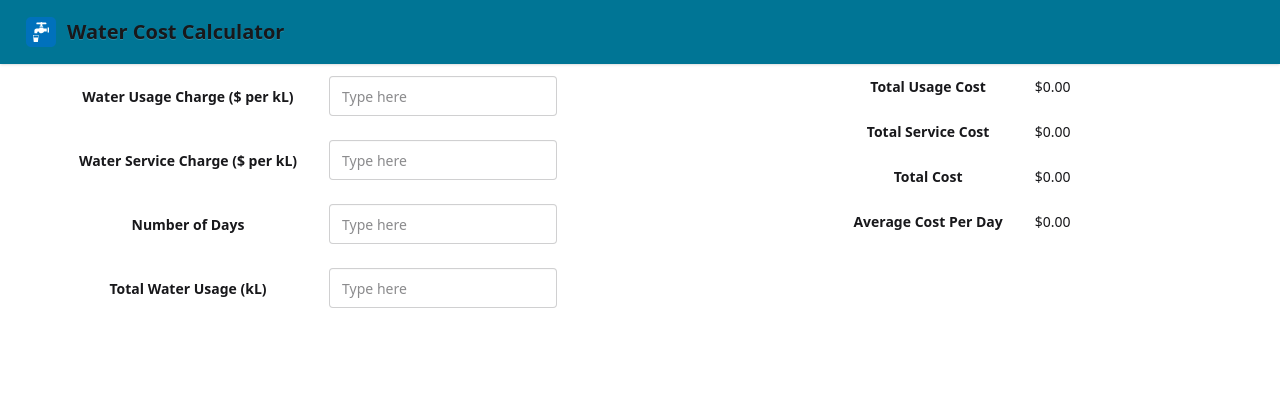
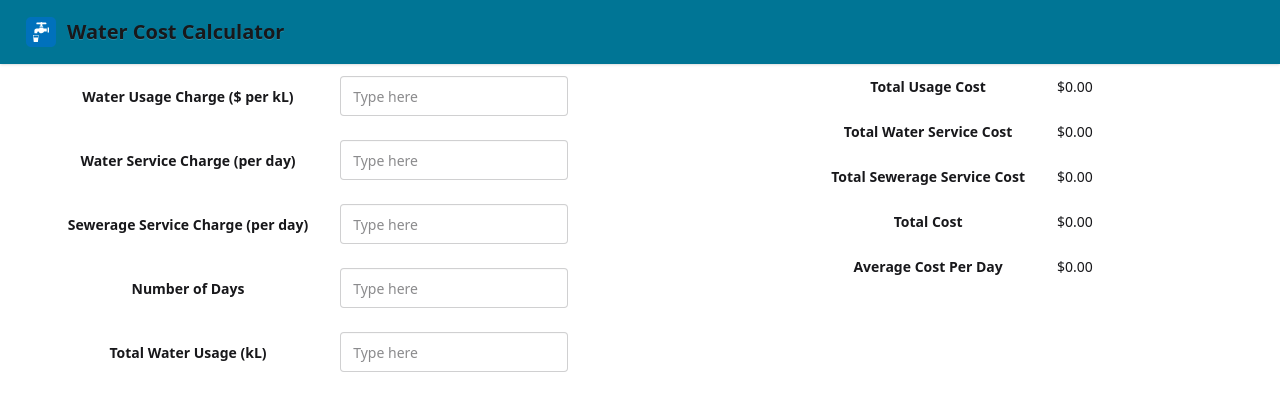
Before and after one commit to wongy123/WaterCostCalculator, a React (Vite) app: page / in a window 1280 px wide. Shown: the top 410 px of the page. Built offline with nearby package versions, Linux system fonts and the light colour scheme.

Commit message:
Add Sewerage Service Charge and Fix Wording in Service Charge
Add sewerage service charge which is calculated per day.
Fix wording in water service charge, previosuly saying it is calculated $ per kL, chagne to per day.

```diff
--- a/src/components/WaterCostCalculator/CalculationLogic.ts
+++ b/src/components/WaterCostCalculator/CalculationLogic.ts
@@ -2,6 +2,7 @@
 export interface UserInput {
     waterUsageCharge: number;
     waterServiceCharge: number;
+    sewerageServiceCharge: number;
     waterUsage: number;
     numberOfDays: number;
   }
@@ -9,26 +10,31 @@ export interface UserInput {
   export interface ResultsData {
     totalUsageCost: number;
     totalServiceCost: number;
+    totalSewerageServiceCost: number;
     totalCost: number;
     averageCostPerDay: number;
   }
+  //All calculations rounded down to 2 decimal places to match the way utility companies calculate their bills
+  export const calculateWaterCost = ({ waterUsageCharge, waterServiceCharge, sewerageServiceCharge, waterUsage, numberOfDays }: UserInput): ResultsData => {
+    // Calculate the cost based on water usage charge per kL
+    const totalUsageCost = parseFloat((waterUsage * waterUsageCharge).toFixed(2));
 
-  export const calculateWaterCost = ({ waterUsageCharge, waterServiceCharge, waterUsage, numberOfDays }: UserInput): ResultsData => {
-    // Calculate the cost based on water usage charge per kL
-    const totalUsageCost = waterUsage * waterUsageCharge;
+    // Calculate the cost based on water service charge per day
+    const totalServiceCost = parseFloat((waterServiceCharge * numberOfDays).toFixed(2));
 
-    // Calculate the cost based on water service charge per kL
-    const totalServiceCost = waterServiceCharge * numberOfDays;
+    // Calculate the cost based on sewerage service charge per day
+    const totalSewerageServiceCost = parseFloat((sewerageServiceCharge * numberOfDays).toFixed(2));
 
-    // Total cost is the sum of usage cost and service cost
-    const totalCost = totalUsageCost + totalServiceCost;
+    // Total cost is the sum of both usage costs and service cost
+    const totalCost = parseFloat((totalUsageCost + totalServiceCost + totalSewerageServiceCost).toFixed(2));
 
     // Average cost per day is total cost divided by number of days (avoid division by zero)
-    const averageCostPerDay = numberOfDays > 0 ? totalCost / numberOfDays : 0;
+    const averageCostPerDay = parseFloat((numberOfDays > 0 ? totalCost / numberOfDays : 0).toFixed(2));
 
     return {
       totalUsageCost,
       totalServiceCost,
+      totalSewerageServiceCost,
       totalCost,
       averageCostPerDay,
     };
--- a/src/components/WaterCostCalculator/InputForm.tsx
+++ b/src/components/WaterCostCalculator/InputForm.tsx
@@ -3,6 +3,7 @@ import InputField from "./InputField";
 export interface UserInput {
   waterUsageCharge: number;
   waterServiceCharge: number;
+  sewerageServiceCharge: number;
   waterUsage: number;
   numberOfDays: number;
 }
@@ -27,11 +28,21 @@ const InputForm = ({ onFieldChange }: Props) => {
             </td>
           </tr>
           <tr>
-            <th>Water Service Charge ($ per kL)</th>
+            <th>Water Service Charge (per day)</th>
             <td>
               <InputField
                 onInputChange={(value: number) =>
                   onFieldChange("waterServiceCharge", value)
+                }
+              />
+            </td>
+          </tr>
+          <tr>
+            <th>Sewerage Service Charge (per day)</th>
+            <td>
+              <InputField
+                onInputChange={(value: number) =>
+                  onFieldChange("sewerageServiceCharge", value)
                 }
               />
             </td>
--- a/src/components/WaterCostCalculator/Results.tsx
+++ b/src/components/WaterCostCalculator/Results.tsx
@@ -1,6 +1,7 @@
 export interface ResultsData {
   totalUsageCost: number;
   totalServiceCost: number;
+  totalSewerageServiceCost: number;
   totalCost: number;
   averageCostPerDay: number;
 }
@@ -23,15 +24,20 @@ const Results = ({ data }: Props) => {
           </tr>
           {/* row 2 */}
           <tr>
-            <th>Total Service Cost</th>
+            <th>Total Water Service Cost</th>
             <td>${data.totalServiceCost.toFixed(2)}</td>
           </tr>
           {/* row 3 */}
           <tr>
+            <th>Total Sewerage Service Cost</th>
+            <td>${data.totalSewerageServiceCost.toFixed(2)}</td>
+          </tr>
+          {/* row 4 */}
+          <tr>
             <th>Total Cost</th>
             <td>${data.totalCost.toFixed(2)}</td>
           </tr>
-          {/* row 4 */}
+          {/* row 5 */}
           <tr>
             <th>Average Cost Per Day</th>
             <td>${data.averageCostPerDay.toFixed(2)}</td>
--- a/src/components/WaterCostCalculator/WaterCostCalculator.tsx
+++ b/src/components/WaterCostCalculator/WaterCostCalculator.tsx
@@ -8,6 +8,7 @@ const WaterCostCalculator = () => {
   const [userInput, setUserInput] = useState<UserInput>({
     waterUsageCharge: 0,
     waterServiceCharge: 0,
+    sewerageServiceCharge: 0,
     waterUsage: 0,
     numberOfDays: 0,
   });
@@ -16,6 +17,7 @@ const WaterCostCalculator = () => {
   const [results, setResults] = useState<ResultsData>({
     totalUsageCost: 0,
     totalServiceCost: 0,
+    totalSewerageServiceCost: 0,
     totalCost: 0,
     averageCostPerDay: 0,
   });
```
